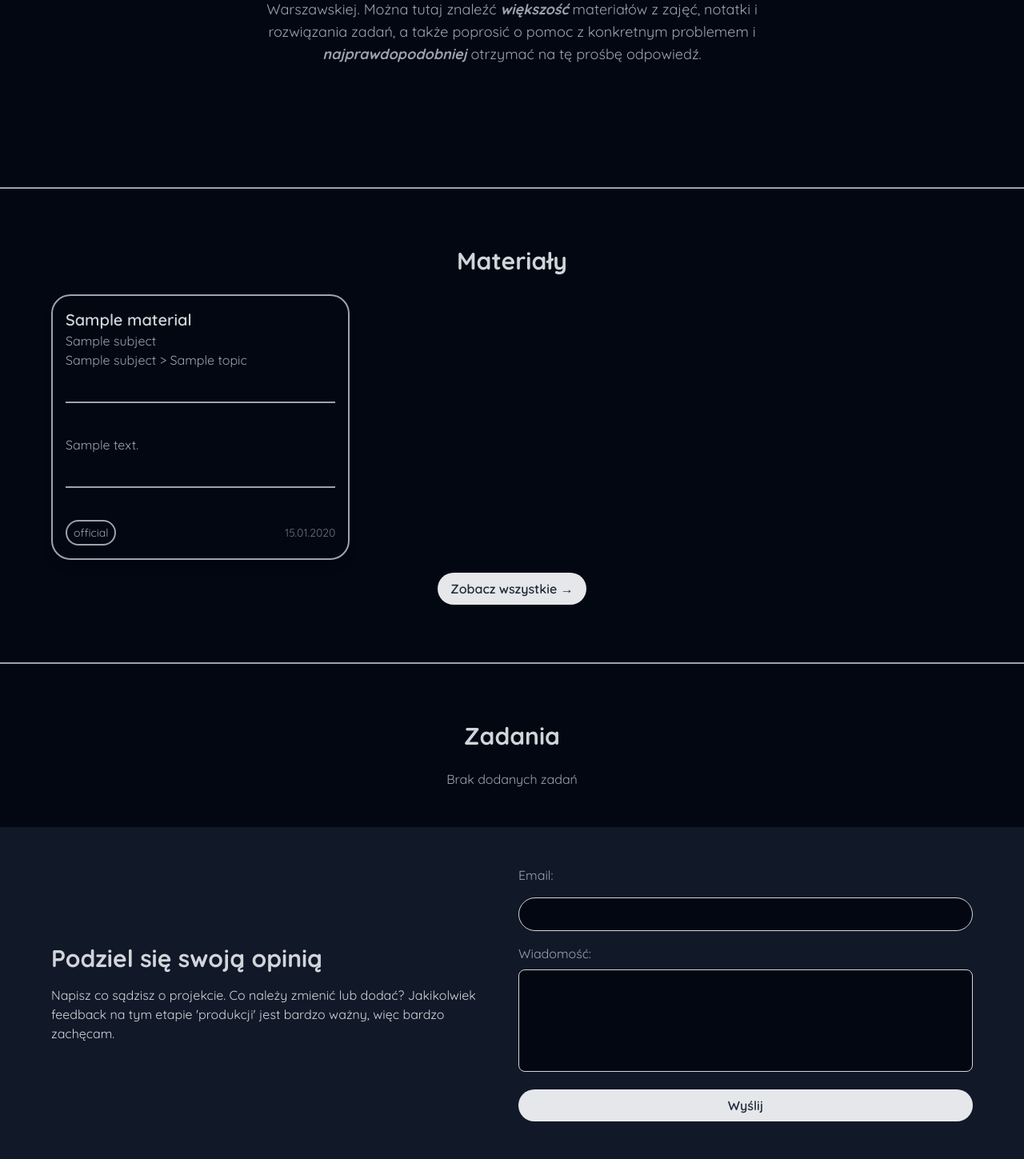
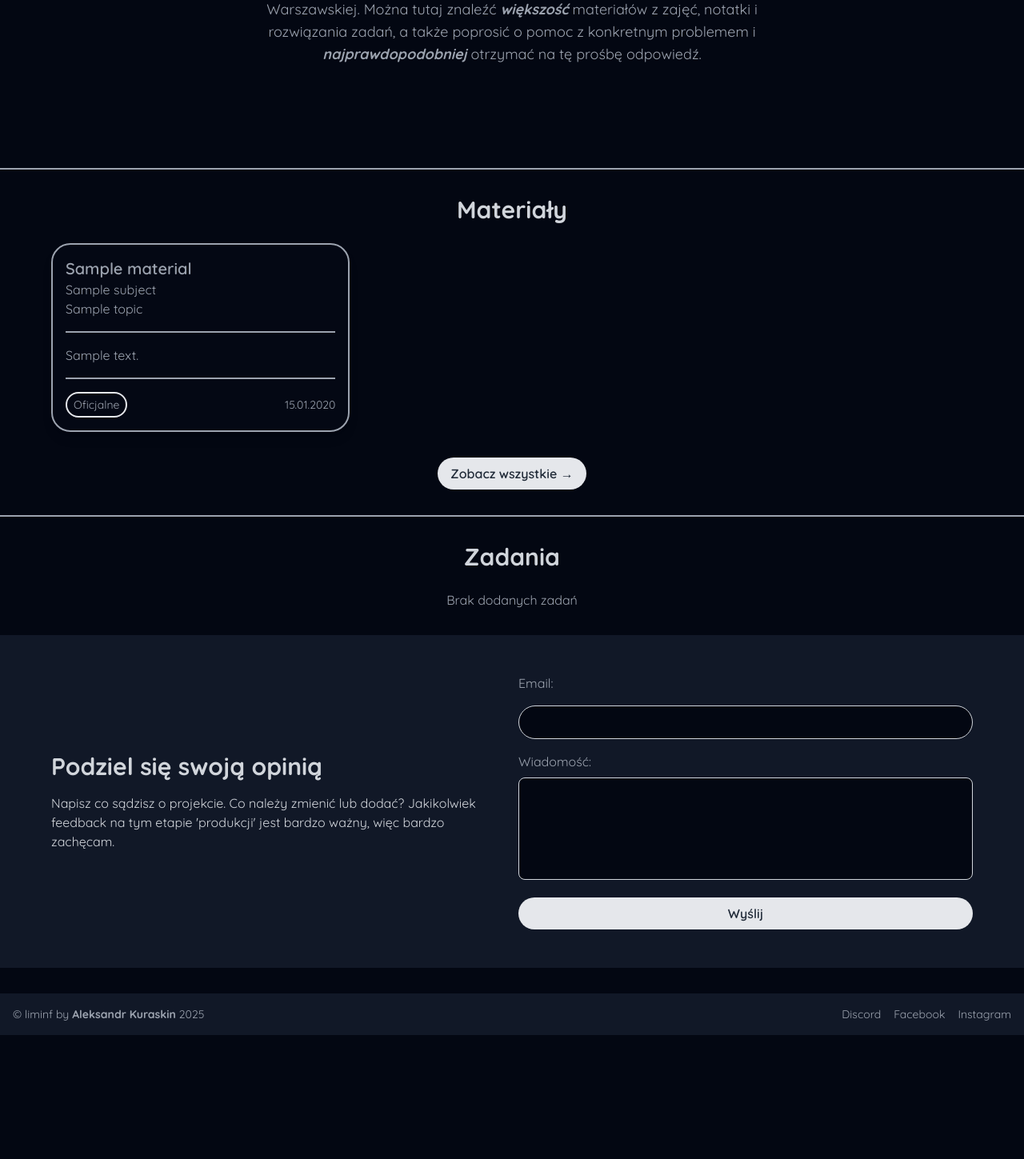
Before and after one commit to FunTomDev/liminf, a Django app: page / in a window 1280 px wide. Shown: the part 416-1865 px from the top of the page at 80% size. After the commit the page ends 1710 px from the top, so only its background shows below. Run offline with Django 5.2, Linux system fonts and the light colour scheme; tables that the repository leaves empty hold one stand-in row (values such as "Sample post"); some libraries are stand-ins or nearby versions.

Commit message:
App changes

```diff
--- a/app/materials/admin.py
+++ b/app/materials/admin.py
@@ -15,9 +15,9 @@ class TopicAdmin(admin.ModelAdmin):
 
 @admin.register(Material)
 class MaterialAdmin(admin.ModelAdmin):
-    list_display = ('title', 'topic', 'material_type', 'uploaded_at')
+    list_display = ('title', 'topic', 'type', 'uploaded_at')
     search_fields = ('title',)
-    list_filter = ('topic', 'material_type')
+    list_filter = ('topic', 'type')
 
 @admin.register(MathproArticle)
 class MathproArticleAdmin(admin.ModelAdmin):
--- a/app/materials/models.py
+++ b/app/materials/models.py
@@ -45,20 +45,27 @@ class Topic(models.Model):
         return f"{self.subject} > {self.name}"
 class Material(models.Model):
     MATERIAL_TYPES = [
-        ('official', "Official Material"),
-        ('student_notes', "Students' Notes"),
+        ('official', "Oficjalne"),
+        ('student_notes', "Notatki"),
     ]
 
     topic = models.ForeignKey(Topic, on_delete=models.CASCADE, related_name="materials")
     title = models.CharField(max_length=255)
-    material_type = models.CharField(max_length=20, choices=MATERIAL_TYPES)
+    type = models.CharField(max_length=20, choices=MATERIAL_TYPES)
     short_description = models.CharField(max_length=2048, blank=True)
     content = models.TextField(blank=True)
     file = models.FileField(upload_to=material_upload_path, blank=True)
     uploaded_at = models.DateTimeField(auto_now_add=True)
 
     def __str__(self):
-        return f"{self.title} ({self.get_material_type_display()})"
+        return f"{self.title}"
+
+    def get_border_style(self):
+        return {
+            'student_notes': 'material-item__orange',
+            'mathpro': 'material-item__lime',
+            'official': 'material-item__gray'
+        }.get(self.type, 'material-item__gray')
 
 @receiver(post_delete, sender=Material)
 def delete_file_on_material_delete(sender, instance, **kwargs):
--- a/app/templates/pages/index.html
+++ b/app/templates/pages/index.html
@@ -9,28 +9,28 @@
 	</div>
 </section>
 <hr class="divider" />
-<section class="materials-section py-12 px-8 md:px-16">
+<section class="materials-section py-8 px-8 md:px-16">
 	<div>
 		<h2 class="text-3xl font-bold text-gray-300 text-center mb-6">Materiały</h2>
 		{% if recent_materials %}
-		<div class="flex flex-col items-center gap-4">
+		<div class="flex flex-col items-center gap-8">
 			<div class="materials-grid w-full grid grid-cols-1 sm:grid-cols-2 md:grid-cols-3 gap-4">
 				{% for material in recent_materials %}
 				<a href="{% url 'materials:details' material.topic.subject.slug material.topic.slug material.id %}" class="block max-w-96">
-					<div class="material-item {% if material.material_type == 'official' %} border-gray-400 hover:border-gray-200 {% elif material.material_type == 'student_notes' %} border-orange-400 hover:border-orange-300 {% else %} border-lime-400 hover:border-lime-300 {% endif %} tilt-container cursor-pointer bg-gray-950 p-4 shadow-lg flex flex-col gap-4" onmousemove="updateTilt(event)">
+					<div class="{{ material.get_border_style }} tilt-container" onmousemove="updateTilt(event)">
 						<div class="basic-data">
-							<h3 class="text-xl font-semibold text-gray-300">{{ material.title }}</h3>
-							<p class="text-gray-400">{{ material.topic.subject }}</p>
-							<p class="text-gray-400">{{ material.topic }}</p>
+							<h3 class="text-xl font-semibold">{{ material.title }}</h3>
+							<p class="">{{ material.topic.subject }}</p>
+							<p class="">{{ material.topic.name }}</p>
 						</div>
 						<hr class="divider" />
-						<div class="description">
-							<p class="text-gray-400">{{ material.short_description }}</p>
+						<div class="description flex-1">
+							<p class="">{{ material.short_description }}</p>
 						</div>
 						<hr class="divider" />
 						<div class="additional-data flex justify-between items-center">
-							<span class="text-gray-400 text-sm border-2 py-1 px-2 rounded-full border-gray-400">{{ material.material_type }}</span>
-							<span class="text-gray-500 text-sm">{{ material.uploaded_at|date:'d.m.Y' }}</span>
+							<span class="text-sm border-2 py-1 px-2 rounded-full">{{ material.get_type_display }}</span>
+							<span class="text-sm">{{ material.uploaded_at|date:'d.m.Y' }}</span>
 						</div>
 					</div>
 				</a>
@@ -46,20 +46,19 @@
 	</div>
 </section>
 <hr class="divider" />
-<section class="problems-section py-12 px-8 md:px-16">
+<section class="problems-section py-8 px-8 md:px-16">
 	<h2 class="text-3xl font-bold text-gray-300 text-center mb-6">Zadania</h2>
-	{% if problems %}
-	<h3>Niedawno dodane</h3>
-	<div class="problems-grid grid grid-cols-1 sm:grid-cols-2 md:grid-cols-3 gap-4">
-		{% for problem in problems %}
-		<div class="problem-card bg-gray-950 p-4 rounded-lg shadow-lg">
-			<h3 class="text-xl font-semibold text-gray-300">{{ problem.name }}</h3>
-			<p class="text-gray-400">{{ problem.description }}</p>
-			<a href="{% url 'problems:problem-detail' problem.slug %}" class="btn-primary mt-4">Zobacz</a>
+	{% if recent_problems %}
+	<div class="flex flex-col items-center gap-8">
+		<div class="problems-grid w-full grid grid-cols-1 sm:grid-cols-2 md:grid-cols-3 gap-4">
+			{% for problem in recent_problems %}
+			<!-- Each problem's card placeholder -->
+			{% endfor %}
 		</div>
-		{% endfor %}
+		<div class="flex justify-center">
+			<!-- More button placeholder -->
+		</div>
 	</div>
-	<button class="btn-primary">Zobaczy wszystkie &rarr;</button>
 	{% else %}
 	<p class="text-gray-400 text-center">Brak dodanych zadań</p>
 	{% endif %}
--- a/app/theme/static/css/dist/styles.css
+++ b/app/theme/static/css/dist/styles.css
@@ -1032,13 +1032,154 @@ select {
   line-height: 1.25rem;
 }
 
-.material-item {
+.material-item__gray {
+  display: flex;
+  height: 100%;
   max-width: 24rem;
+  cursor: pointer;
+  flex-direction: column;
+  justify-content: space-between;
+  gap: 1rem;
   border-radius: 1.5rem;
   border-width: 2px;
+  padding: 1rem;
+  --tw-shadow: 0 10px 15px -3px rgb(0 0 0 / 0.1), 0 4px 6px -4px rgb(0 0 0 / 0.1);
+  --tw-shadow-colored: 0 10px 15px -3px var(--tw-shadow-color), 0 4px 6px -4px var(--tw-shadow-color);
+  box-shadow: var(--tw-ring-offset-shadow, 0 0 #0000), var(--tw-ring-shadow, 0 0 #0000), var(--tw-shadow);
   transition-property: all;
   transition-timing-function: cubic-bezier(0.4, 0, 0.2, 1);
   transition-duration: 150ms;
+  --tw-border-opacity: 1;
+  border-color: rgb(156 163 175 / var(--tw-border-opacity, 1));
+  background-color: rgb(17 24 39 / var(--tw-bg-opacity, 1));
+  --tw-bg-opacity: 0.1;
+  --tw-text-opacity: 1;
+  color: rgb(156 163 175 / var(--tw-text-opacity, 1));
+}
+
+.material-item__gray:hover {
+  --tw-border-opacity: 1;
+  border-color: rgb(229 231 235 / var(--tw-border-opacity, 1));
+}
+
+.material-item__gray .divider {
+  --tw-border-opacity: 1;
+  border-color: rgb(156 163 175 / var(--tw-border-opacity, 1));
+}
+
+.material-item__gray .header {
+  --tw-text-opacity: 1;
+  color: rgb(209 213 219 / var(--tw-text-opacity, 1));
+}
+
+.material-item__gray .material-type {
+  --tw-border-opacity: 1;
+  border-color: rgb(156 163 175 / var(--tw-border-opacity, 1));
+}
+
+.material-item__gray .upload-date {
+  --tw-text-opacity: 1;
+  color: rgb(107 114 128 / var(--tw-text-opacity, 1));
+}
+
+.material-item__orange {
+  display: flex;
+  height: 100%;
+  max-width: 24rem;
+  cursor: pointer;
+  flex-direction: column;
+  justify-content: space-between;
+  gap: 1rem;
+  border-radius: 1.5rem;
+  border-width: 2px;
+  padding: 1rem;
+  --tw-shadow: 0 10px 15px -3px rgb(0 0 0 / 0.1), 0 4px 6px -4px rgb(0 0 0 / 0.1);
+  --tw-shadow-colored: 0 10px 15px -3px var(--tw-shadow-color), 0 4px 6px -4px var(--tw-shadow-color);
+  box-shadow: var(--tw-ring-offset-shadow, 0 0 #0000), var(--tw-ring-shadow, 0 0 #0000), var(--tw-shadow);
+  transition-property: all;
+  transition-timing-function: cubic-bezier(0.4, 0, 0.2, 1);
+  transition-duration: 150ms;
+  --tw-border-opacity: 1;
+  border-color: rgb(251 146 60 / var(--tw-border-opacity, 1));
+  background-color: rgb(124 45 18 / var(--tw-bg-opacity, 1));
+  --tw-bg-opacity: 0.1;
+  --tw-text-opacity: 1;
+  color: rgb(251 146 60 / var(--tw-text-opacity, 1));
+}
+
+.material-item__orange:hover {
+  --tw-border-opacity: 1;
+  border-color: rgb(253 186 116 / var(--tw-border-opacity, 1));
+}
+
+.material-item__orange .divider {
+  --tw-border-opacity: 1;
+  border-color: rgb(251 146 60 / var(--tw-border-opacity, 1));
+}
+
+.material-item__orange .header {
+  --tw-text-opacity: 1;
+  color: rgb(253 186 116 / var(--tw-text-opacity, 1));
+}
+
+.material-item__orange .material-type {
+  --tw-border-opacity: 1;
+  border-color: rgb(251 146 60 / var(--tw-border-opacity, 1));
+}
+
+.material-item__orange .upload-date {
+  --tw-text-opacity: 1;
+  color: rgb(249 115 22 / var(--tw-text-opacity, 1));
+}
+
+.material-item__lime {
+  display: flex;
+  height: 100%;
+  max-width: 24rem;
+  cursor: pointer;
+  flex-direction: column;
+  justify-content: space-between;
+  gap: 1rem;
+  border-radius: 1.5rem;
+  border-width: 2px;
+  padding: 1rem;
+  --tw-shadow: 0 10px 15px -3px rgb(0 0 0 / 0.1), 0 4px 6px -4px rgb(0 0 0 / 0.1);
+  --tw-shadow-colored: 0 10px 15px -3px var(--tw-shadow-color), 0 4px 6px -4px var(--tw-shadow-color);
+  box-shadow: var(--tw-ring-offset-shadow, 0 0 #0000), var(--tw-ring-shadow, 0 0 #0000), var(--tw-shadow);
+  transition-property: all;
+  transition-timing-function: cubic-bezier(0.4, 0, 0.2, 1);
+  transition-duration: 150ms;
+  --tw-border-opacity: 1;
+  border-color: rgb(163 230 53 / var(--tw-border-opacity, 1));
+  background-color: rgb(54 83 20 / var(--tw-bg-opacity, 1));
+  --tw-bg-opacity: 0.1;
+  --tw-text-opacity: 1;
+  color: rgb(163 230 53 / var(--tw-text-opacity, 1));
+}
+
+.material-item__lime:hover {
+  --tw-border-opacity: 1;
+  border-color: rgb(190 242 100 / var(--tw-border-opacity, 1));
+}
+
+.material-item__lime .divider {
+  --tw-border-opacity: 1;
+  border-color: rgb(163 230 53 / var(--tw-border-opacity, 1));
+}
+
+.material-item__lime .header {
+  --tw-text-opacity: 1;
+  color: rgb(190 242 100 / var(--tw-text-opacity, 1));
+}
+
+.material-item__lime .material-type {
+  --tw-border-opacity: 1;
+  border-color: rgb(163 230 53 / var(--tw-border-opacity, 1));
+}
+
+.material-item__lime .upload-date {
+  --tw-text-opacity: 1;
+  color: rgb(132 204 22 / var(--tw-text-opacity, 1));
 }
 
 .tilt-container {
@@ -1050,8 +1191,6 @@ select {
 }
 
 .divider {
-  margin-top: 1.5rem;
-  margin-bottom: 1.5rem;
   border-top-width: 2px;
   --tw-border-opacity: 1;
   border-color: rgb(156 163 175 / var(--tw-border-opacity, 1));
@@ -1191,10 +1326,6 @@ select {
   flex-grow: 1;
 }
 
-.cursor-pointer {
-  cursor: pointer;
-}
-
 .resize-none {
   resize: none;
 }
@@ -1402,6 +1523,11 @@ select {
   padding-bottom: 1rem;
 }
 
+.py-8 {
+  padding-top: 2rem;
+  padding-bottom: 2rem;
+}
+
 .pt-4 {
   padding-top: 1rem;
 }
@@ -1485,11 +1611,6 @@ select {
 .text-gray-400 {
   --tw-text-opacity: 1;
   color: rgb(156 163 175 / var(--tw-text-opacity, 1));
-}
-
-.text-gray-500 {
-  --tw-text-opacity: 1;
-  color: rgb(107 114 128 / var(--tw-text-opacity, 1));
 }
 
 .shadow-lg {
--- a/app/theme/static_src/tailwind.config.js
+++ b/app/theme/static_src/tailwind.config.js
@@ -15,7 +15,10 @@ module.exports = {
         'mobile-nav__open',
         'mobile-nav__close',
         'bg-curtain__open',
-        'bg-curtain__close'
+        'bg-curtain__close',
+        'material-item__gray',
+        'material-item__orange',
+        'material-item__lime',
     ],
     purge: [
         '../templates/**/*.html',
```
Also changed, not shown: other parts of app/theme/static/css/dist/styles.css (+0 -39 lines), app/materials/views.py (+6 -1 lines), app/templates/partials/materials_list.html (+8 -8 lines), app/theme/static_src/src/styles.css (+15 -2 lines), app/materials/migrations/0007_rename_material_type_material_type.py (added), app/materials/migrations/0008_alter_material_type.py (added).
